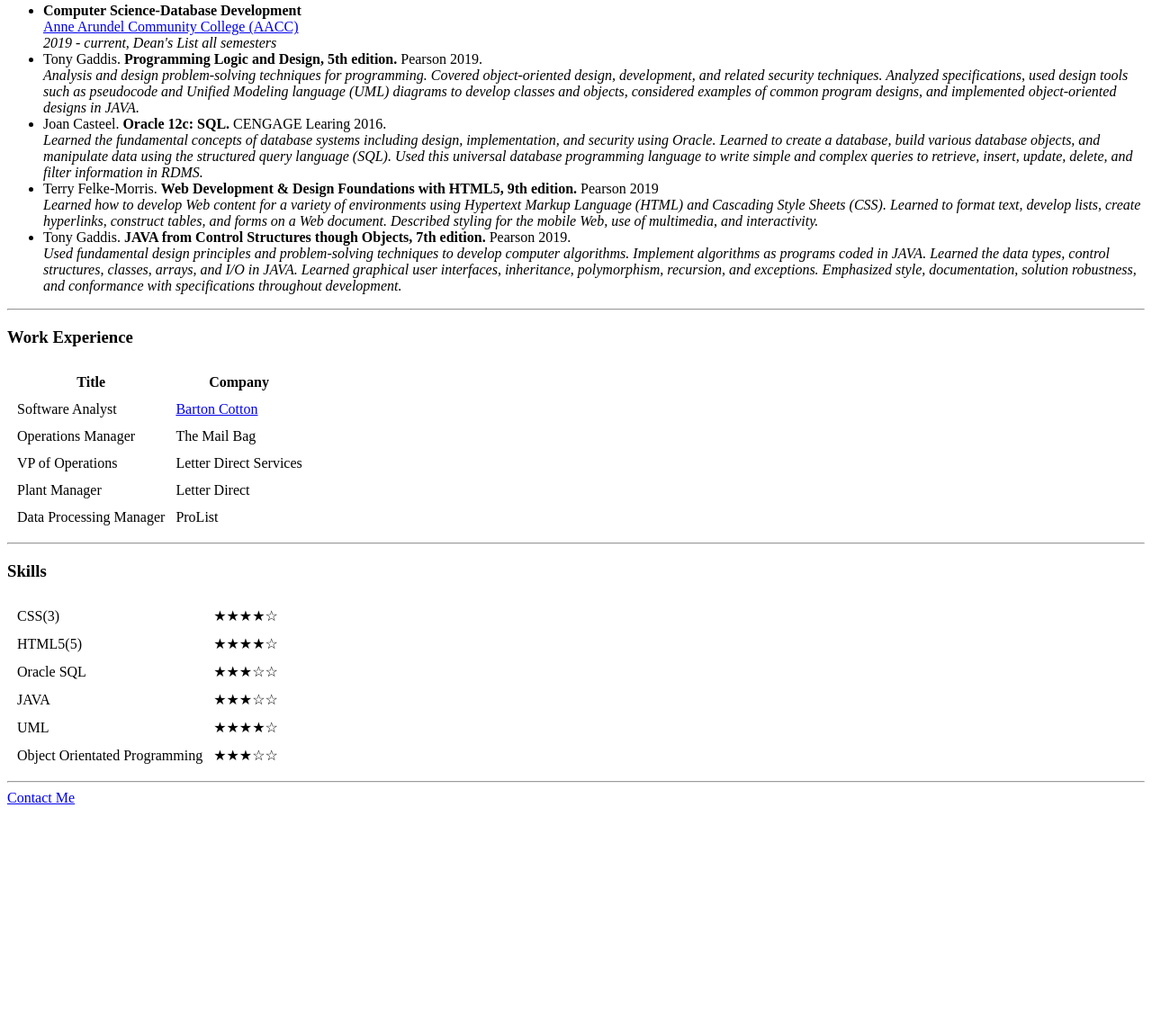
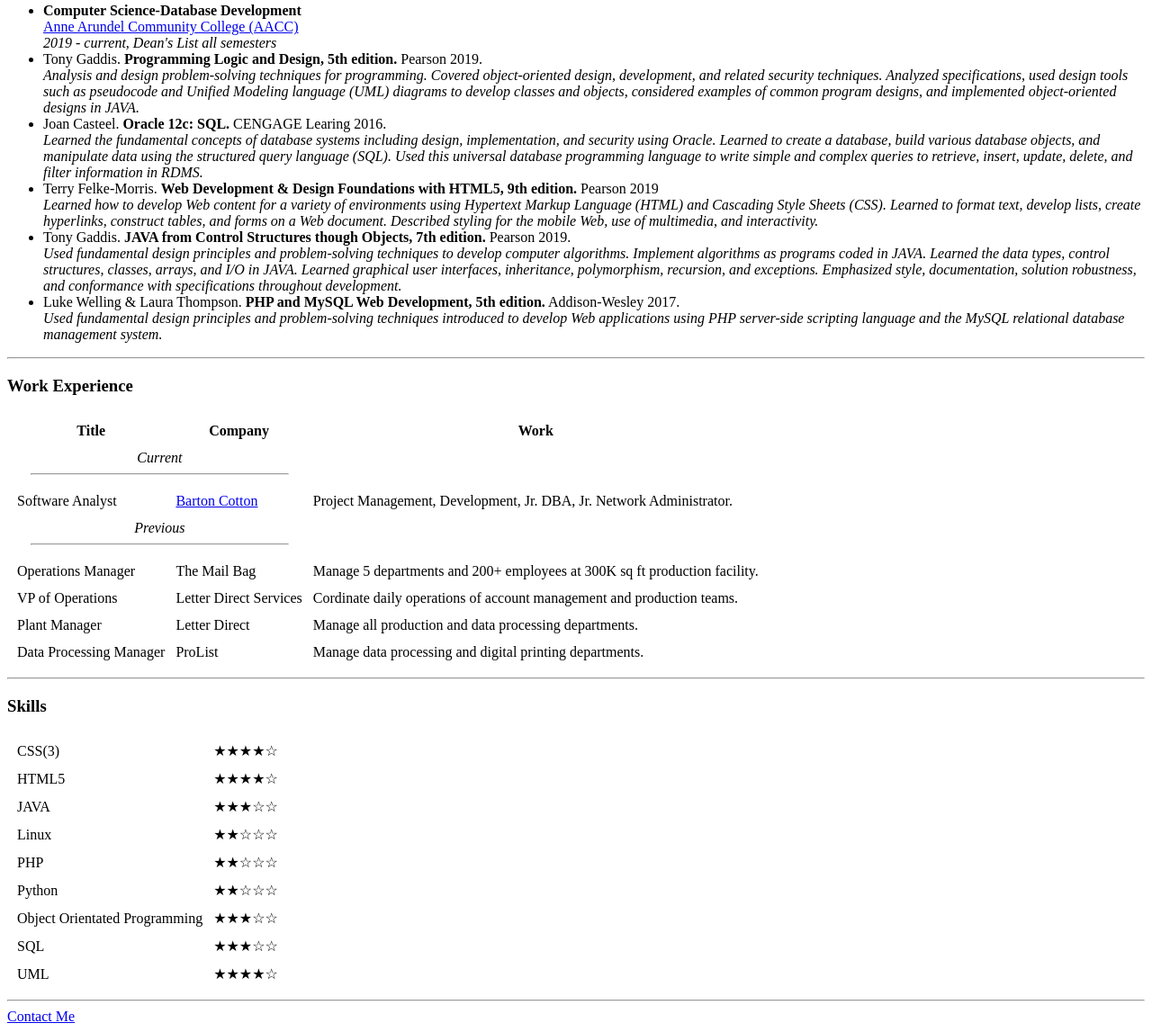
Before and after one commit to Rkthompson/cv, a plain HTML site: page index.html in a window 1280 px wide. Shown: the part 387-1534 px from the top of the page at 90% size. Before the commit the page ends 1291 px from the top, so only its background shows below. Drawn offline with Linux system fonts and the light colour scheme.

Commit message:
Updated CV

```diff
--- a/index.html
+++ b/index.html
@@ -13,7 +13,7 @@
       <td>
         <h1>Robert Kelly Thompson</h1>
         <p>
-          <em>Full Stack Developer.</em>
+          <em>Developer.</em>
         </p>
         <p>
           I am a seasoned professional with experience in company start-up, system development, and multi departmental management. My background includes accounting, estimating, scheduling, data processing, prepress digital graphics, high end
@@ -51,6 +51,10 @@
       <i>Used fundamental design principles and problem-solving techniques to develop computer algorithms. Implement algorithms as programs coded in JAVA. Learned the data types, control structures, classes, arrays, and I/O in JAVA. Learned graphical
         user interfaces, inheritance, polymorphism, recursion, and exceptions. Emphasized style, documentation, solution robustness, and conformance with specifications throughout development.</i>
     </li>
+    <li>
+      Luke Welling & Laura Thompson. <strong>PHP and MySQL Web Development, 5th edition.</strong> Addison-Wesley 2017. <br>
+      <i>Used fundamental design principles and problem-solving techniques introduced to develop Web applications using PHP server-side scripting language and the MySQL relational database management system. </i>
+    </li>
   </ul>
   <hr>
   <h3>Work Experience</h3>
@@ -59,28 +63,40 @@
       <tr>
         <th>Title</th>
         <th>Company</th>
+        <th>Work</th>
       </tr>
     </thead>
     <tbody>
       <tr>
+        <td align="center" colspan="2"><em>Current</em><hr width="90%"></td>
+      </tr>
+      <tr>
         <td>Software Analyst</td>
         <td><a href="https://www.bartoncotton.com/">Barton Cotton</a></td>
+        <td>Project Management, Development, Jr. DBA, Jr. Network Administrator.</td>
+      </tr>
+      <tr>
+        <td align="center" colspan="2"><em>Previous</em><hr width="90%"></td>
       </tr>
       <tr>
         <td>Operations Manager</td>
         <td>The Mail Bag</td>
+        <td>Manage 5 departments and 200+ employees at 300K sq ft production facility.</td>
       </tr>
       <tr>
         <td>VP of Operations</td>
         <td>Letter Direct Services</td>
+        <td>Cordinate daily operations of account management and production teams.</td>
       </tr>
       <tr>
         <td>Plant Manager</td>
         <td>Letter Direct</td>
+        <td>Manage all production and data processing departments.</td>
       </tr>
       <tr>
         <td>Data Processing Manager</td>
         <td>ProList</td>
+        <td>Manage data processing and digital printing departments.</td>
       </tr>
     </tbody>
   </table>
@@ -92,24 +108,36 @@
       <td>★★★★☆</td>
     </tr>
     <tr>
-      <td>HTML5(5)</td>
+      <td>HTML5</td>
       <td>★★★★☆</td>
-    </tr>
-    <tr>
-      <td>Oracle SQL</td>
-      <td>★★★☆☆</td>
     </tr>
     <tr>
       <td>JAVA</td>
       <td>★★★☆☆</td>
     </tr>
     <tr>
-      <td>UML</td>
-      <td>★★★★☆</td>
+      <td>Linux</td>
+      <td>★★☆☆☆</td>
+    </tr>
+    <tr>
+      <td>PHP</td>
+      <td>★★☆☆☆</td>
+    </tr>
+    <tr>
+      <td>Python</td>
+      <td>★★☆☆☆</td>
     </tr>
     <tr>
       <td>Object Orientated Programming</td>
       <td>★★★☆☆</td>
+    </tr>
+    <tr>
+      <td>SQL</td>
+      <td>★★★☆☆</td>
+    </tr>
+    <tr>
+      <td>UML</td>
+      <td>★★★★☆</td>
     </tr>
   </table>
   <hr>
```
